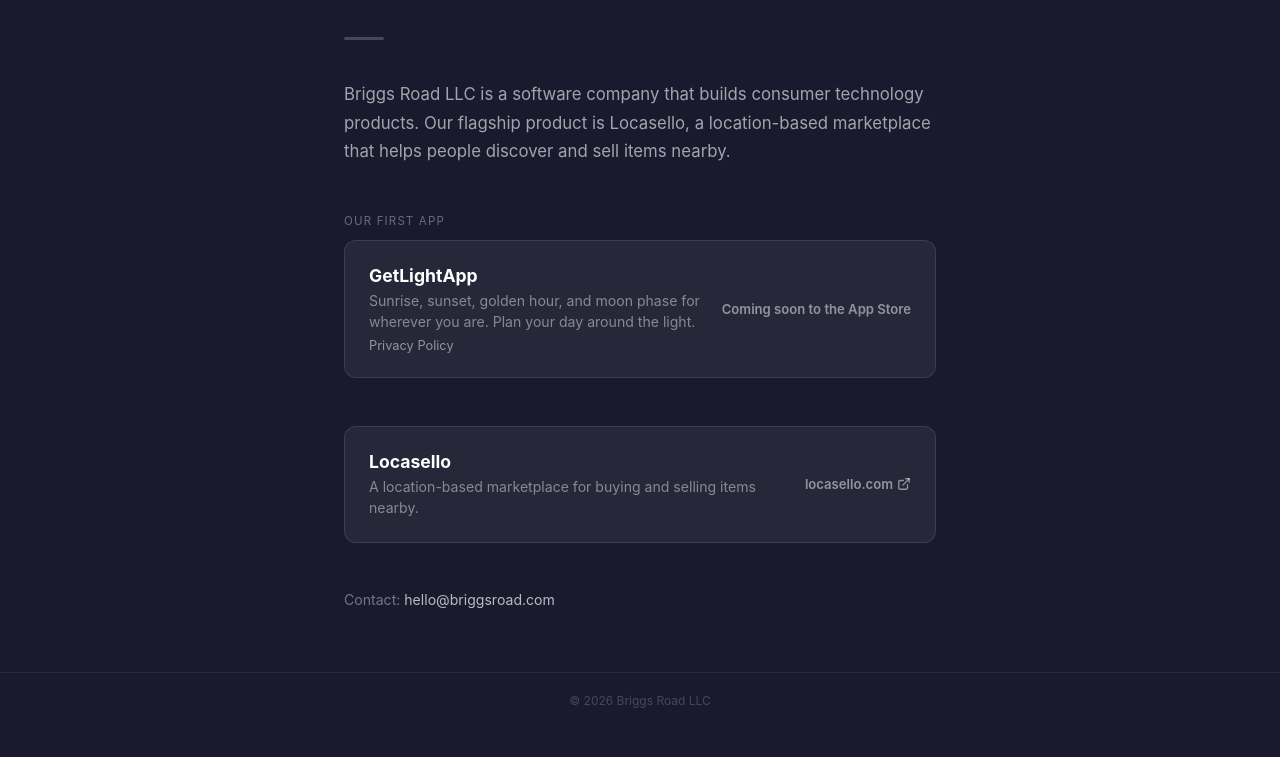
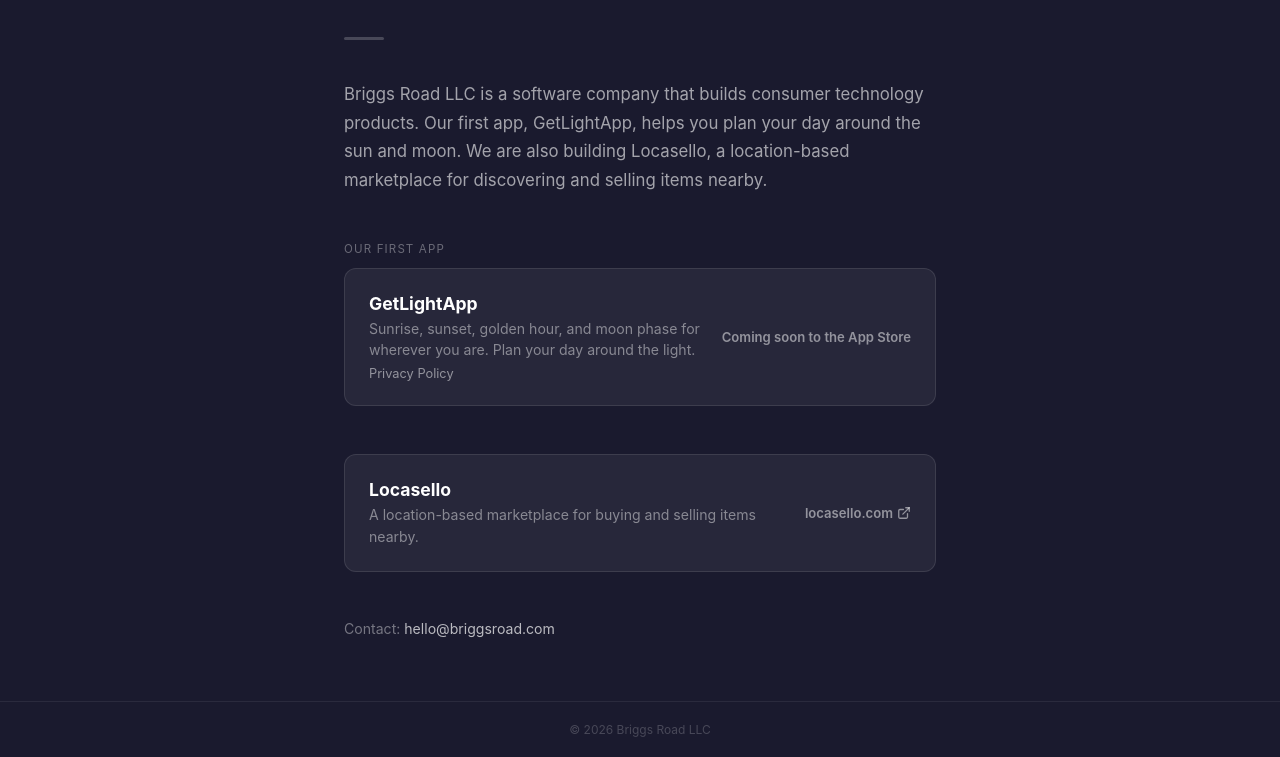
Before and after one commit to markstephenburnham/briggsroad, a plain HTML site: page index.html in a window 1280 px wide. Shown: the part 184-941 px from the top of the page. Before the commit the page ends 912 px from the top, so only its background shows below. Drawn offline with Linux system fonts and the light colour scheme.

Commit message:
adding getlight content

```diff
--- a/index.html
+++ b/index.html
@@ -175,8 +175,9 @@
 
     <p class="about">
       Briggs Road LLC is a software company that builds consumer technology products.
-      Our flagship product is Locasello, a location-based marketplace that helps people
-      discover and sell items nearby.
+      Our first app, GetLightApp, helps you plan your day around the sun and moon. We are
+      also building Locasello, a location-based marketplace for discovering and selling
+      items nearby.
     </p>
 
     <div class="eyebrow">Our first app</div>
```
